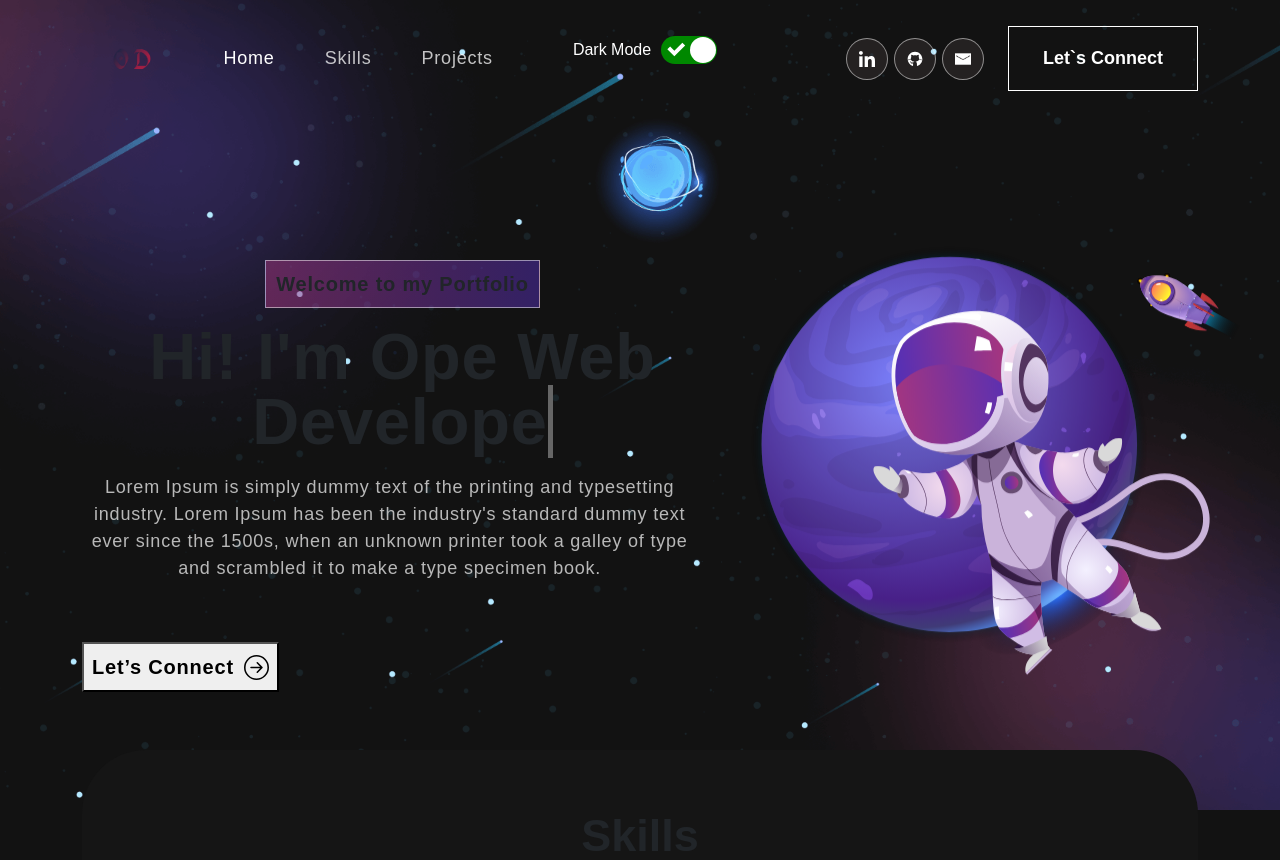
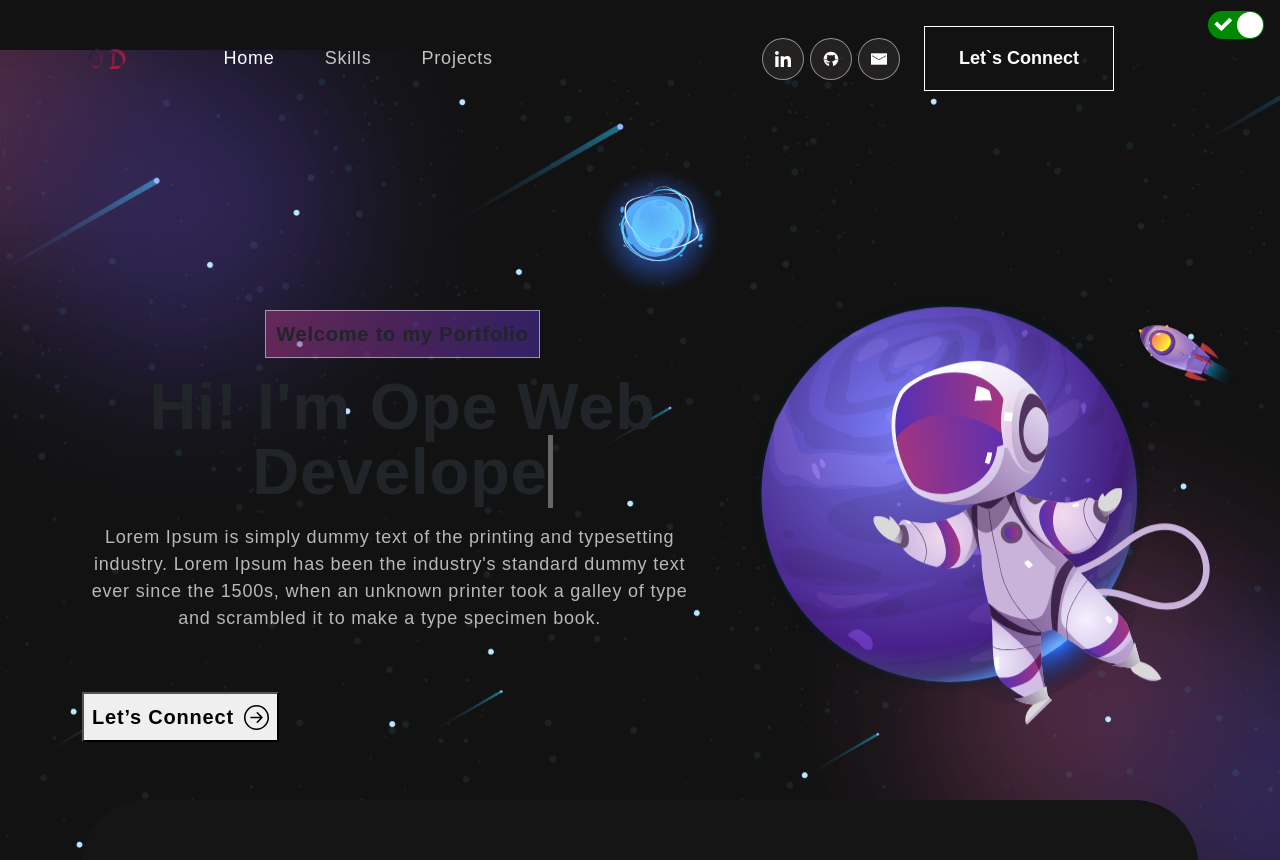
Before and after one commit to OpeDada/portfolio_v2, a React (Create React App) app: page / in a window 1280 px wide. Shown: the top 860 px of the page. Built offline with nearby package versions, Linux system fonts and the light colour scheme.

Commit message:
styled the switch

```diff
--- a/src/App.js
+++ b/src/App.js
@@ -19,12 +19,12 @@ function App() {
   };
   return (
     <ThemeContext.Provider value={{ theme, toggleTheme }}>
+        <NavBar />
       <div className="App" id={theme}>
         <div className="switch">
-          <label> {theme === "light" ? "Light Mode" : "Dark Mode"}</label>
+          {/* <label> {theme === "light" ? "Light Mode" : "Dark Mode"}</label> */}
           <ReactSwitch onChange={toggleTheme} checked={theme === "dark"} />
         </div>
-        <NavBar />
         <Banner />
         <Skills />
         <Projects />
--- a/src/assets/css/navbar.css
+++ b/src/assets/css/navbar.css
@@ -12,11 +12,12 @@ nav.navbar {
 .switch {
   display: flex;
   width: 100vw;
-  height: 100px;
-  justify-content: center;
+  height: 50px;
+  justify-content: right;
   align-items: center;
-  position: absolute;
-  z-index: 1;
+  position: relative;
+  z-index: 9999;
+  padding-right: 16px;
 }
 
 .switch label {
@@ -54,6 +55,7 @@ nav.navbar .navbar-nav a.nav-link.navbar-link.active {
 span.navbar-text {
   display: flex;
   align-items: center;
+  margin-right: 84px;
 }
 .social-icon {
   display: inline-block;
```
